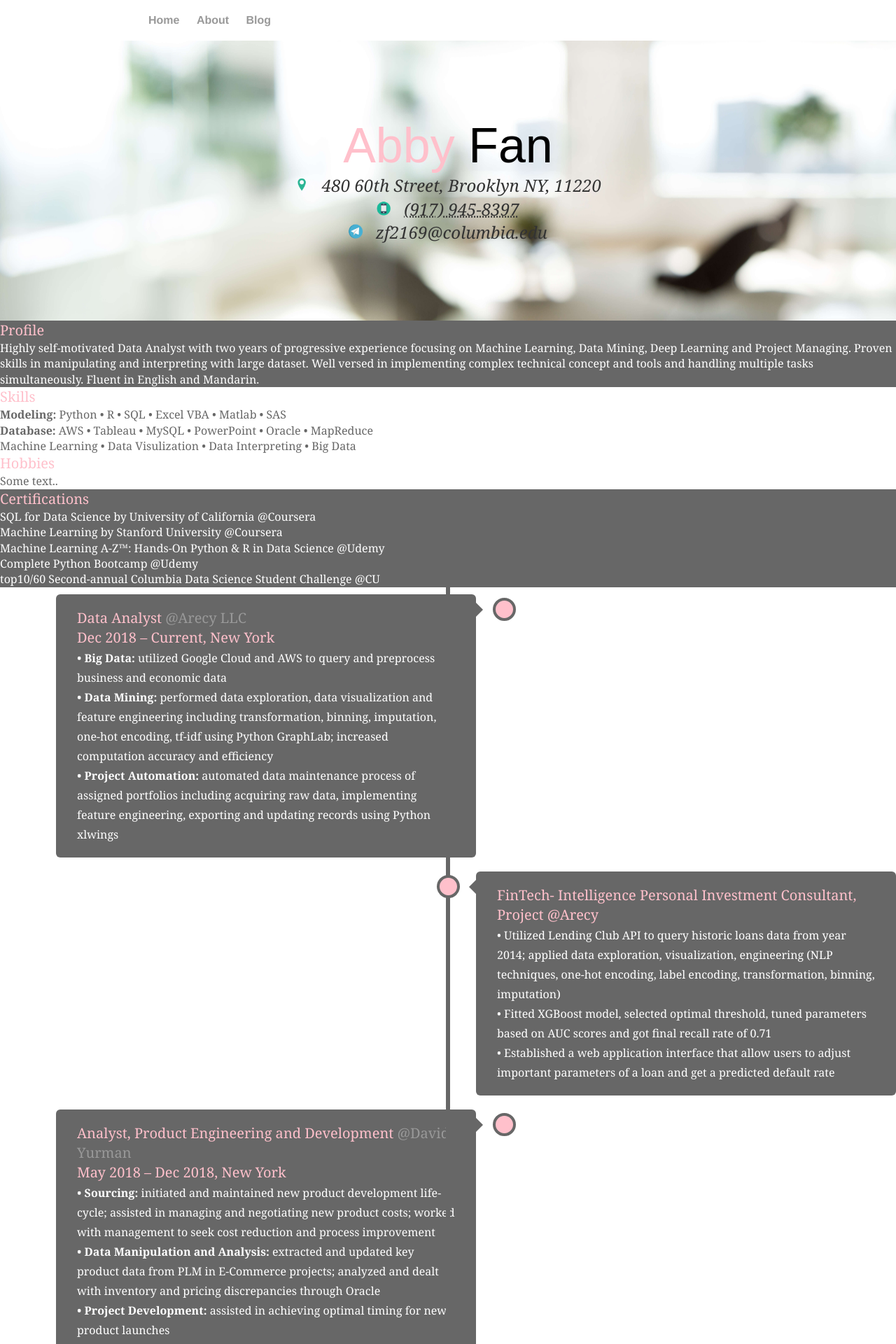
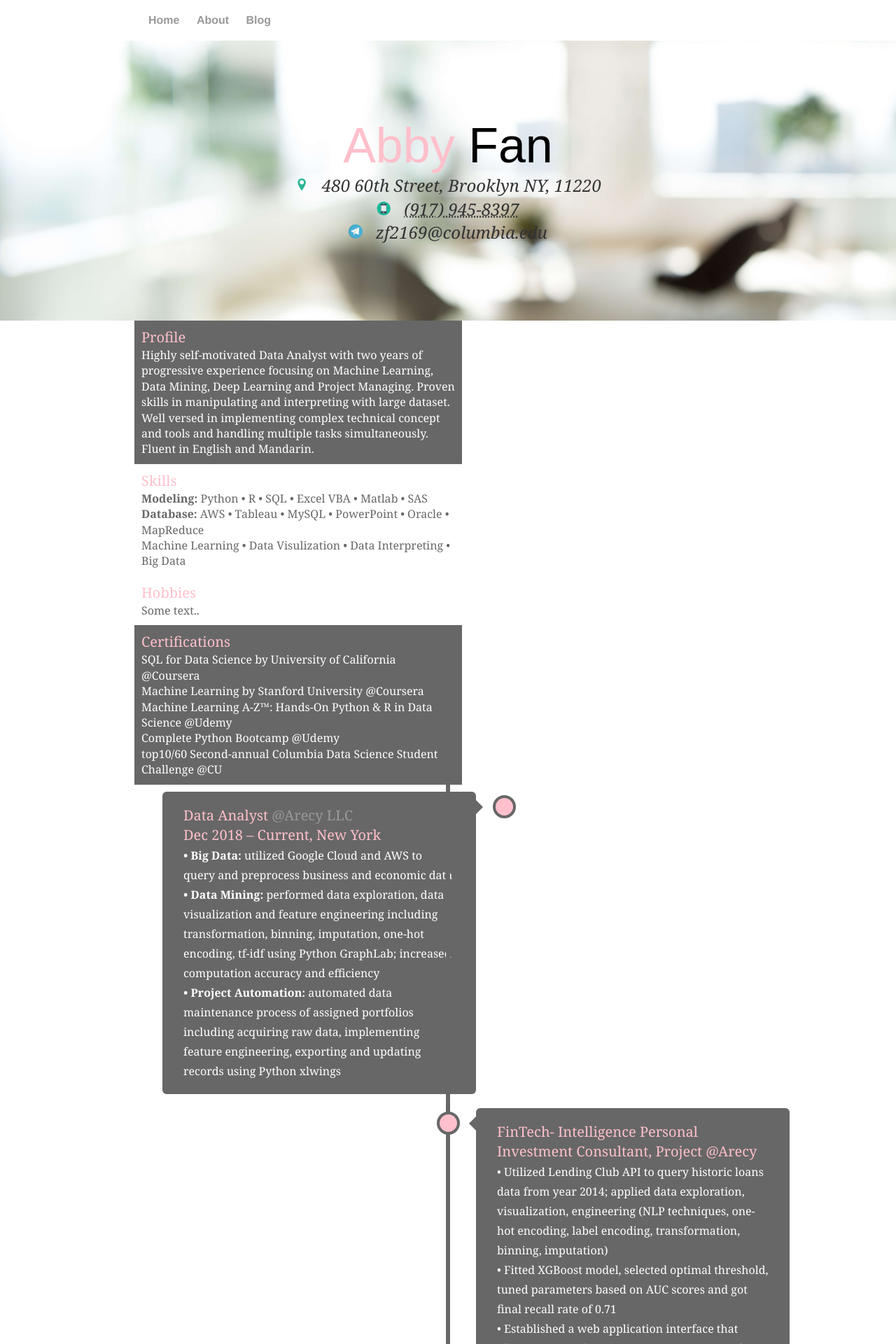
Before and after one commit to zf2169/zf2169.github.io, a Jekyll site: the page built from cv/index.html, in a window 1280 px wide. Shown: the top 1920 px of the page at 70% size. Built offline with Jekyll 4.4.1, drawn with Linux system fonts in a browser that asks for light colours.

Commit message:
Update index.html

```diff
--- a/cv/index.html
+++ b/cv/index.html
@@ -16,7 +16,9 @@ title: CV of Abby
 			</p1>
 		</div>
 	</div>
+</background>
 
+<div class="cv">
   <div class="row">
 	<div class="column" style="background-color:#676767;">
 		<cv-title> Profile <br> </cv-title>
@@ -172,4 +174,4 @@ title: CV of Abby
 
 
 </div>
-</background>
+</div>
```
